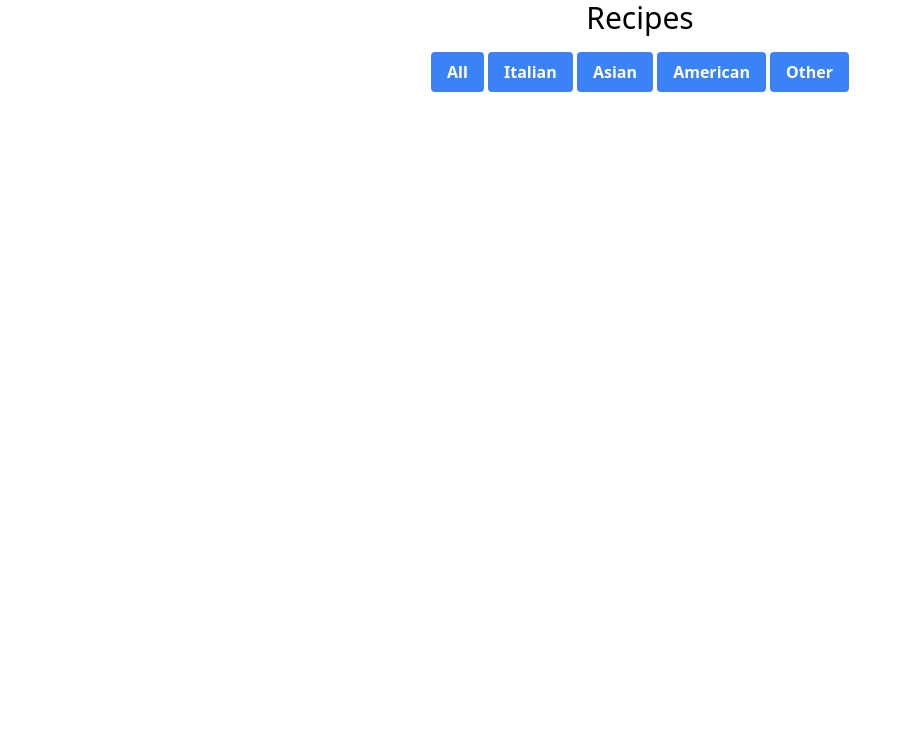
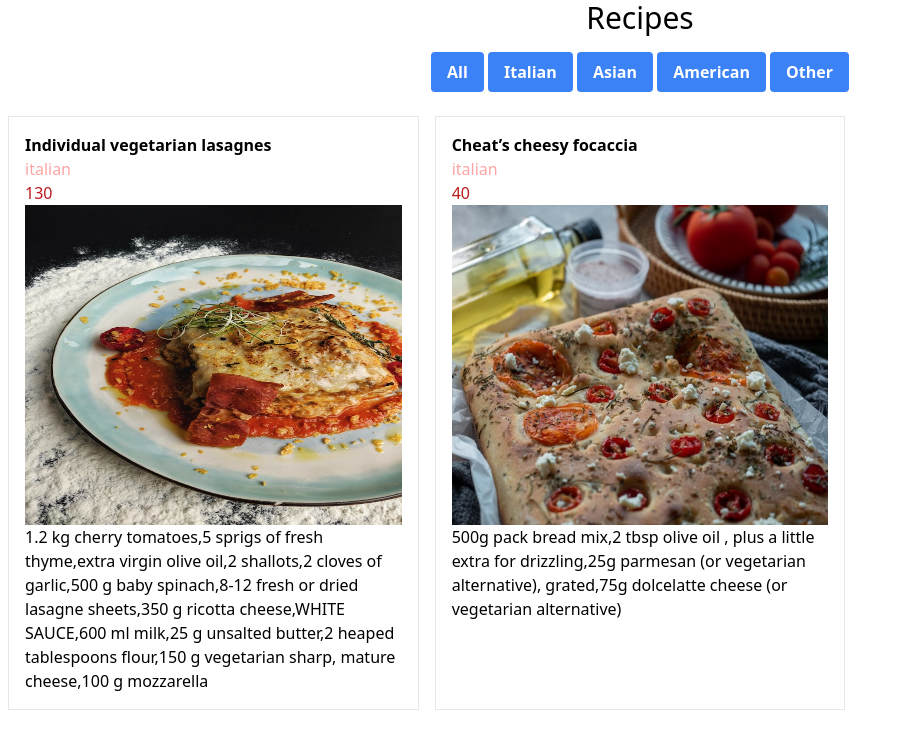
Before and after one commit to rcilomba/recipe-library, a plain HTML site: page index.html in a window 1280 px wide. Both pictures are taken after a click on the button "Italian". Shown: the whole page, without its empty margins (0-904 px from the left). Drawn offline with nearby package versions, Linux system fonts and the light colour scheme.

Commit message:
data update

```diff
--- a/script.js
+++ b/script.js
@@ -1,7 +1,7 @@
 const recipes = [
   {
     name: "Individual vegetarian lasagnes",
-    cuisineType: ["italian"],
+    cuisineType: "italian",
     ingredients: [
       "1.2 kg cherry tomatoes",
       "5 sprigs of fresh thyme",
@@ -25,7 +25,7 @@ const recipes = [
   },
   {
     name: "Vegetarian Stir-Fried Garlic Scape",
-    cuisineType: ["Balanced"],
+    cuisineType: "Balanced",
     ingredients: [
       "8 oz. garlic scapes",
       "3 oz. baby corn",
@@ -48,7 +48,7 @@ const recipes = [
   },
   {
     name: "Cheat’s cheesy focaccia",
-    cuisineType: ["Italian"],
+    cuisineType: "italian",
     ingredients: [
       "500g pack bread mix",
       "2 tbsp olive oil , plus a little extra for drizzling",
@@ -87,7 +87,7 @@ const recipes = [
   },
   {
     name: "Chicken Paprikash",
-    cuisineType: ["Low-Carb"],
+    cuisineType: "Low-Carb",
     ingredients: [
       "640 grams chicken - drumsticks and thighs ( 3 whole chicken legs cut apart)",
       "1/2 teaspoon salt",
@@ -108,7 +108,7 @@ const recipes = [
   },
   {
     name: "Baked Chicken",
-    cuisineType: ["american"],
+    cuisineType: "american",
     ingredients: [
       "6 bone-in chicken breast halves, or 6 chicken thighs and wings, skin-on",
       "1/2 teaspoon coarse salt",
@@ -122,7 +122,7 @@ const recipes = [
   },
   {
     name: "Deep Fried Fish Bones",
-    cuisineType: ["south east asian"],
+    cuisineType: "south east asian",
     ingredients: ["8 small whiting fish or smelt", "4 cups vegetable oil"],
     source: "Serious Eats",
     totalTime: 31,
@@ -131,7 +131,7 @@ const recipes = [
   },
   {
     name: "Burnt-Scallion Fish",
-    cuisineType: ["chinese"],
+    cuisineType: "asian",
     ingredients: [
       "2 bunches scallions",
       "8 tbsp. butter",
@@ -144,7 +144,7 @@ const recipes = [
   },
   {
     name: "Curry-Crusted Fish",
-    cuisineType: ["south east asian"],
+    cuisineType: "asian",
     ingredients: [
       "3 slices bread , about 85g/3oz in total",
       "1 lime",
@@ -244,10 +244,7 @@ ${recipe.ingredients}
 };
 
 //filter and display recipe based on cusine type
-const filterRecipes = () => {
-  //selected value by btn choice
-  const value = filterBtnDiv.value;
-
+const filterRecipes = (value) => {
   if (value === "all") {
     loadRecipes(recipes);
   } else {
@@ -258,6 +255,20 @@ const filterRecipes = () => {
   }
 };
 
-//apply filter when user click on button
-filterBtnDiv.addEventListener("click", filterRecipes);
+//apply filter when user clicks on button
+filterBtnDiv.addEventListener("click", (event) => {
+  if (event.target.tagName === "BUTTON") {
+    const value = event.target.value;
+    filterRecipes(value);
+  }
+});
+
 loadRecipes(recipes);
+
+//filter italian
+
+// const filterItalian = recipes.filter(
+//   (recipe) => recipe.cuisineType === "italian"
+// );
+
+// console.log(filterItalian);
```
Also changed, not shown: index.html (+1 -1 lines).
